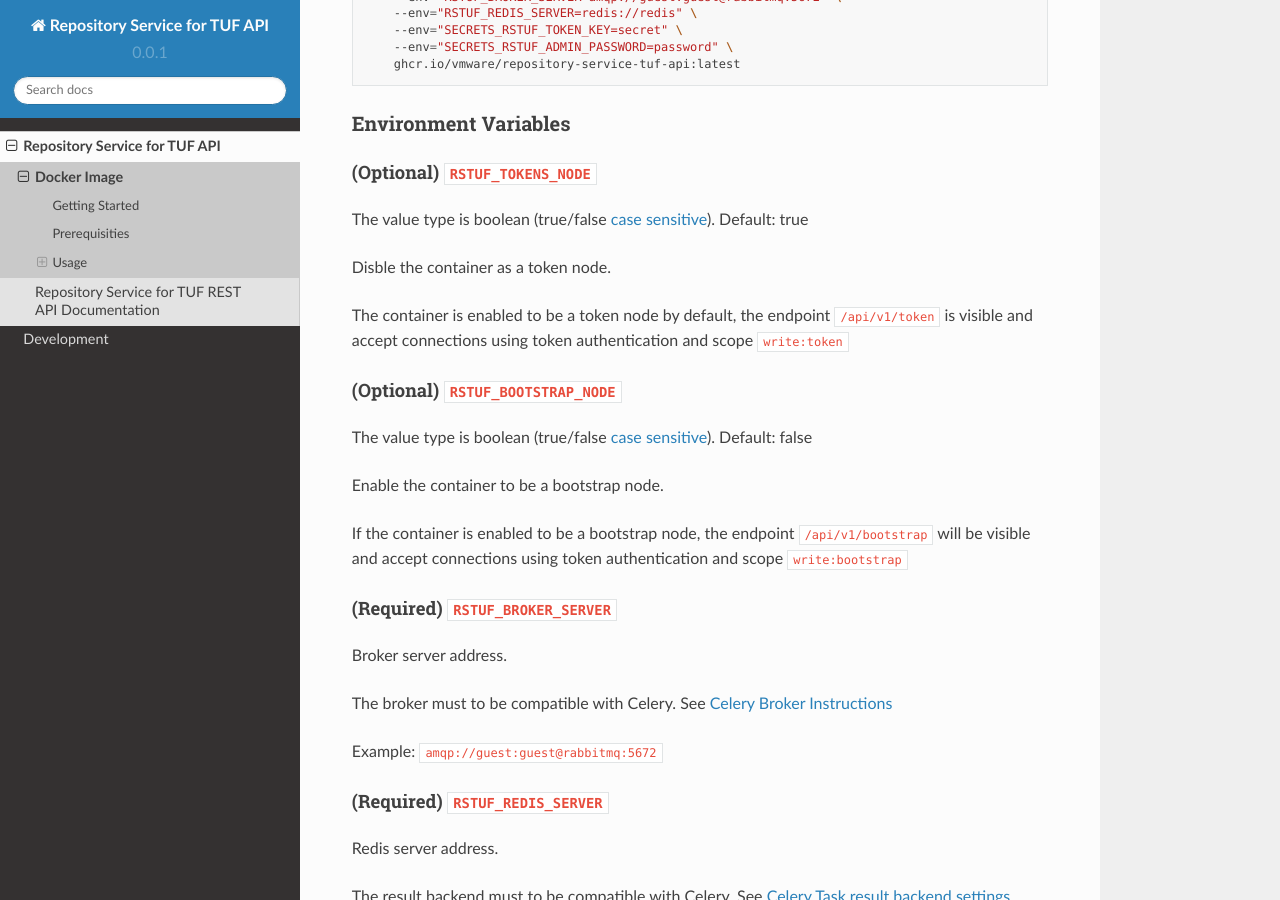
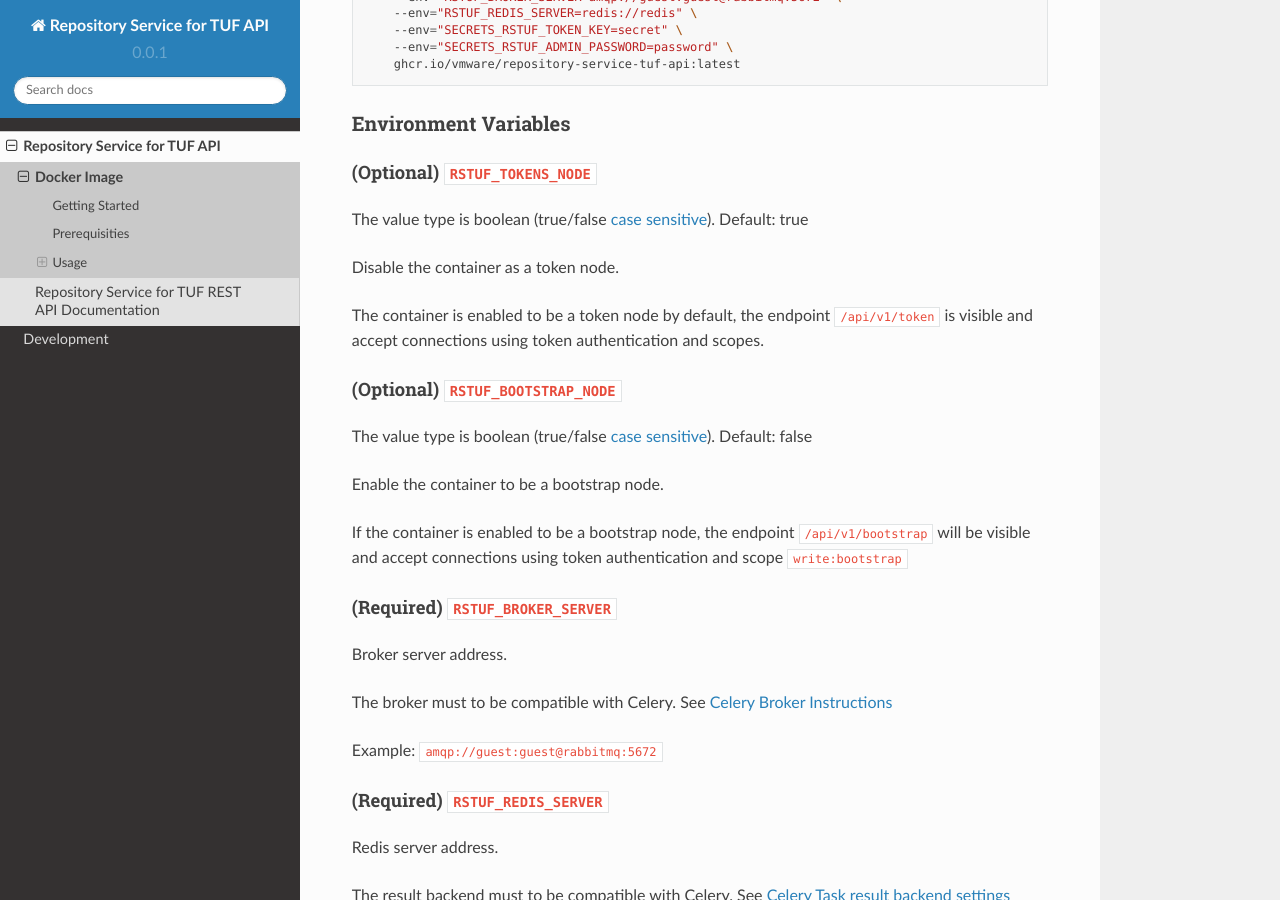
Before and after one commit to repository-service-tuf/repository-service-tuf-api, a Sphinx documentation site: the page built from docs/source/guide/Docker_README.md, in a window 1280 px wide and 900 px high, scrolled down 731 px. Built offline with Sphinx 7.4.7 and the Read the Docs theme 2.0.0, drawn with Linux system fonts in a browser that asks for light colours.

```diff
--- a/app.py
+++ b/app.py
@@ -33,7 +33,9 @@ logging.info(f"Bootstrap ID: {settings_repository.get_fresh('BOOTSTRAP')}")
 
 if settings.get("TOKENS_NODE", True) is True:
     api_v1.include_router(token_v1)
-logging.info(f"Tokens on this node enabled: {settings.get('TOKENS_NODE', True)}")
+logging.info(
+    f"Tokens on this node enabled: {settings.get('TOKENS_NODE', True)}"
+)
 
 api_v1.include_router(config_v1)
 api_v1.include_router(targets_v1)
--- a/docs/source/guide/Docker_README.md
+++ b/docs/source/guide/Docker_README.md
@@ -43,9 +43,9 @@ docker run -p 80:80 \
 The value type is boolean (true/false [case sensitive](https://www.dynaconf.com/configuration/#available-options)).
 Default: true
 
-Disble the container as a token node.
+Disable the container as a token node.
 
-The container is enabled to be a token node by default, the endpoint `/api/v1/token` is visible and accept connections using token authentication and scope `write:token`
+The container is enabled to be a token node by default, the endpoint `/api/v1/token` is visible and accept connections using token authentication and scopes.
 
 #### (Optional) `RSTUF_BOOTSTRAP_NODE`
 
```
Also changed, not shown: docs/source/_static/repository-service-tuf-api-C1.png, docs/source/_static/repository-service-tuf-api-C2.png, docs/source/_static/repository-service-tuf-api-C3.png, docs/source/guide/api/swagger.json.
